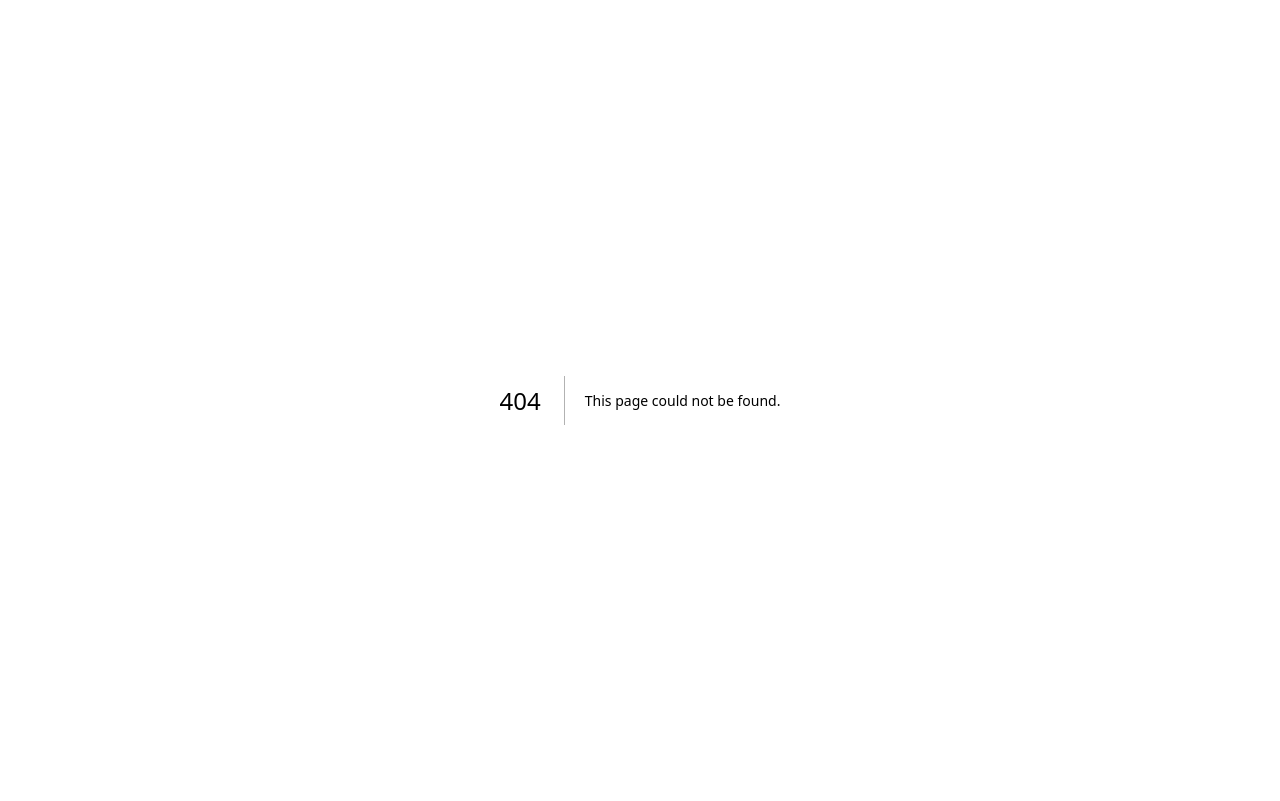
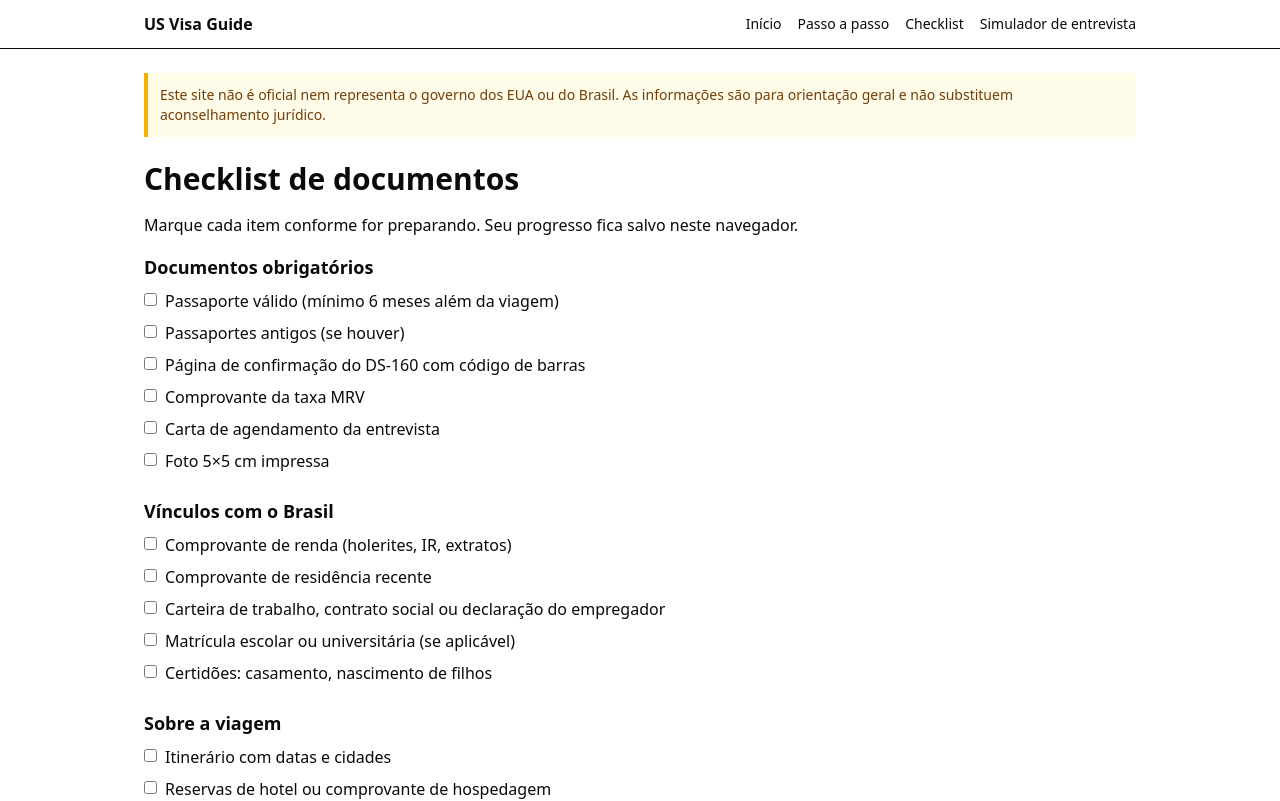
Before and after one commit to dynaum/us-visa, a Next.js app: page /pt-BR/tools/checklist in a window 1280 px wide. Before the commit this address had no page. Shown: the top 801 px of the page. Built offline with nearby package versions, Linux system fonts and the light colour scheme.

Commit message:
feat(checklist): add persistent document checklist tool

```diff
--- /dev/null
+++ b/src/app/[locale]/tools/checklist/page.tsx
@@ -0,0 +1,15 @@
+import { useTranslations } from 'next-intl';
+import { Checklist } from '@/components/checklist';
+import { CHECKLIST_GROUPS } from '@/content/pt-BR/checklist-items';
+
+export default function ChecklistPage() {
+  const t = useTranslations('checklist');
+  return (
+    <main className="space-y-4">
+      <h1 className="text-3xl font-bold">{t('heading')}</h1>
+      <p>{t('intro')}</p>
+      <Checklist groups={CHECKLIST_GROUPS} />
+      <p className="text-sm text-neutral-500">{t('printHint')}</p>
+    </main>
+  );
+}
--- /dev/null
+++ b/src/components/checklist.tsx
@@ -0,0 +1,46 @@
+'use client';
+
+import { useEffect, useState } from 'react';
+import { readChecklist, toggleChecklistItem, type ChecklistState } from '@/lib/progress';
+import type { ChecklistGroup } from '@/content/pt-BR/checklist-items';
+
+export function Checklist({ groups }: { groups: ChecklistGroup[] }) {
+  const [state, setState] = useState<ChecklistState>({});
+
+  useEffect(() => {
+    // eslint-disable-next-line react-hooks/set-state-in-effect -- intentional hydration from localStorage after mount to avoid SSR mismatch
+    setState(readChecklist());
+  }, []);
+
+  return (
+    <div className="space-y-6">
+      {groups.map((group) => (
+        <section key={group.id}>
+          <h2 className="mb-2 text-lg font-semibold">{group.title}</h2>
+          <ul className="space-y-2">
+            {group.items.map((item) => {
+              const checked = !!state[item.id];
+              return (
+                <li key={item.id} className="flex items-start gap-2">
+                  <input
+                    id={`cb-${item.id}`}
+                    type="checkbox"
+                    checked={checked}
+                    onChange={() => setState(toggleChecklistItem(item.id))}
+                    className="mt-1"
+                  />
+                  <label
+                    htmlFor={`cb-${item.id}`}
+                    className={checked ? 'text-neutral-500 line-through' : ''}
+                  >
+                    {item.label}
+                  </label>
+                </li>
+              );
+            })}
+          </ul>
+        </section>
+      ))}
+    </div>
+  );
+}
--- /dev/null
+++ b/src/content/pt-BR/checklist-items.ts
@@ -0,0 +1,44 @@
+export type ChecklistGroup = {
+  id: string;
+  title: string;
+  items: { id: string; label: string }[];
+};
+
+export const CHECKLIST_GROUPS: ChecklistGroup[] = [
+  {
+    id: 'required',
+    title: 'Documentos obrigatórios',
+    items: [
+      { id: 'passport', label: 'Passaporte válido (mínimo 6 meses além da viagem)' },
+      { id: 'old-passports', label: 'Passaportes antigos (se houver)' },
+      { id: 'ds160-confirmation', label: 'Página de confirmação do DS-160 com código de barras' },
+      { id: 'mrv-receipt', label: 'Comprovante da taxa MRV' },
+      { id: 'appointment-letter', label: 'Carta de agendamento da entrevista' },
+      { id: 'photo', label: 'Foto 5×5 cm impressa' },
+    ],
+  },
+  {
+    id: 'ties',
+    title: 'Vínculos com o Brasil',
+    items: [
+      { id: 'income', label: 'Comprovante de renda (holerites, IR, extratos)' },
+      { id: 'residence', label: 'Comprovante de residência recente' },
+      {
+        id: 'employment',
+        label: 'Carteira de trabalho, contrato social ou declaração do empregador',
+      },
+      { id: 'education', label: 'Matrícula escolar ou universitária (se aplicável)' },
+      { id: 'family', label: 'Certidões: casamento, nascimento de filhos' },
+    ],
+  },
+  {
+    id: 'trip',
+    title: 'Sobre a viagem',
+    items: [
+      { id: 'itinerary', label: 'Itinerário com datas e cidades' },
+      { id: 'hotels', label: 'Reservas de hotel ou comprovante de hospedagem' },
+      { id: 'flights', label: 'Passagens ou reservas de voo' },
+      { id: 'funds', label: 'Prova de como a viagem será paga' },
+    ],
+  },
+];
```
Also changed, not shown: 1 other file (tests, documents, lock files or other folders).
